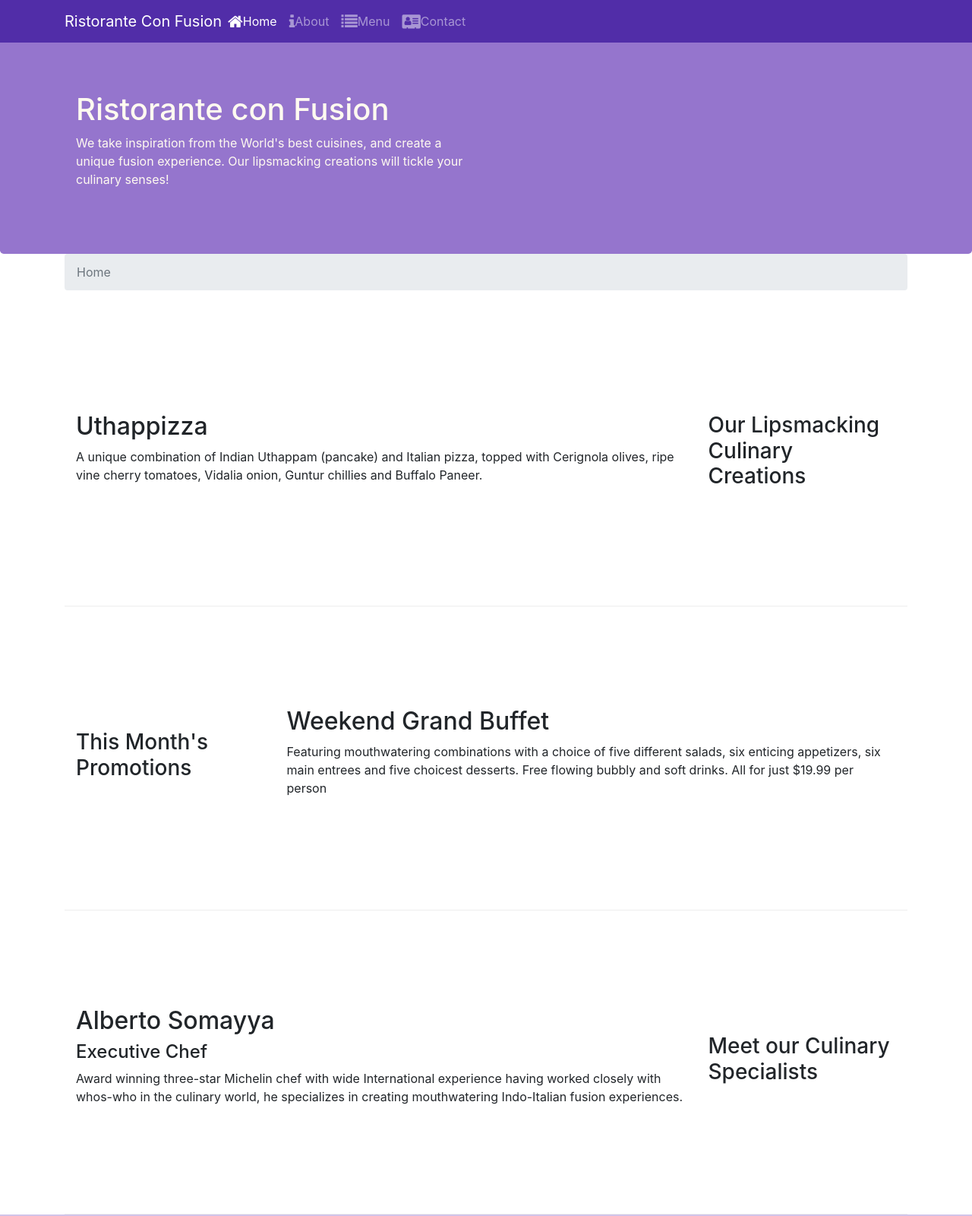
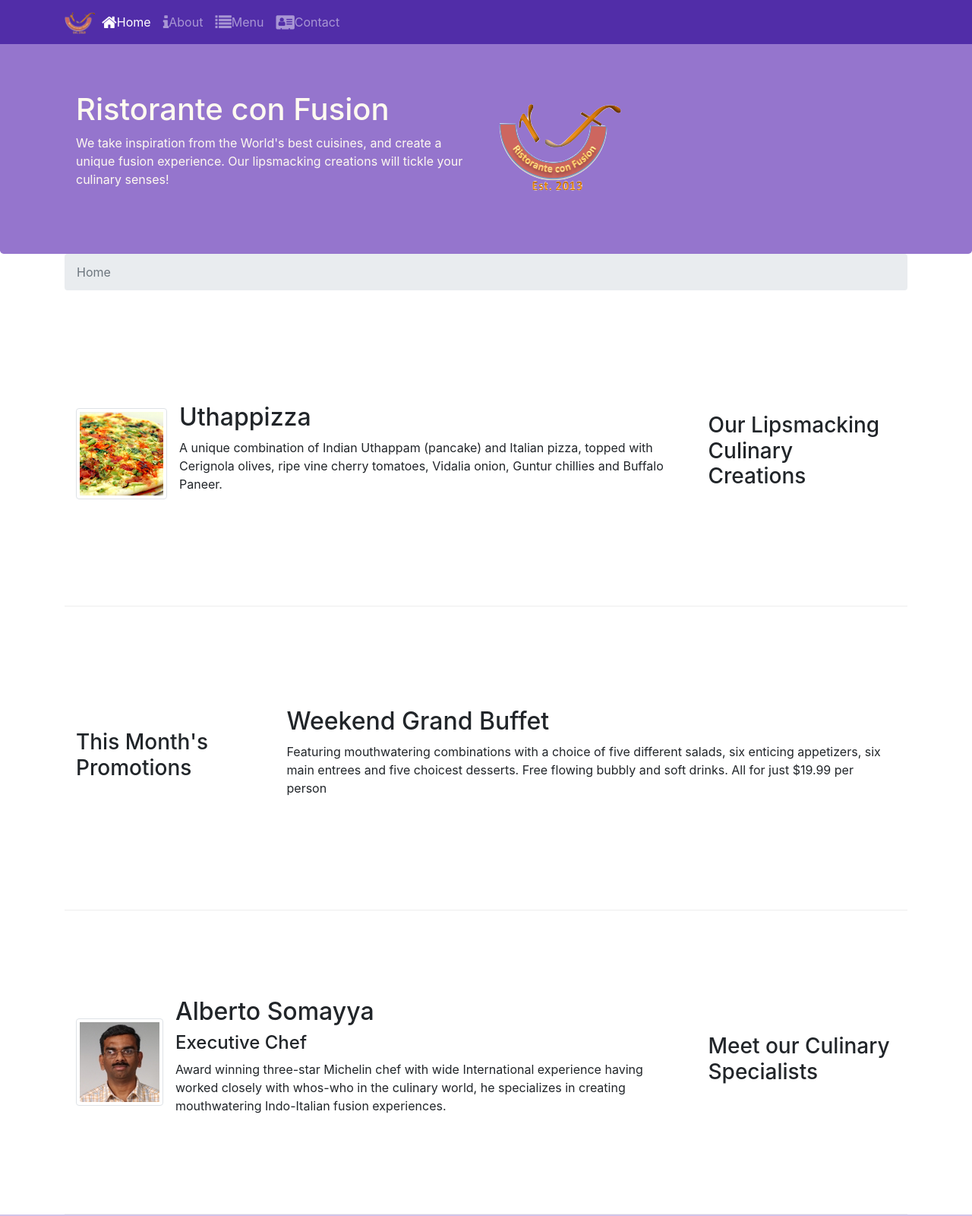
Before and after one commit to ChemsVivlo/conFusion, a website: page index.html in a window 1280 px wide. Shown: the top 1600 px of the page at 76% size. Drawn offline with nearby package versions, Linux system fonts and the light colour scheme.

Commit message:
Images and Media

```diff
--- a/index.html
+++ b/index.html
@@ -22,7 +22,7 @@
             <button class="navbar-toggler" type="button" data-toggle="collapse" data-target="#Navbar">
                 <span class="navbar-toggler-icon"></span>
             </button>
-            <a class="navbar-brand mr-auto" href="#">Ristorante Con Fusion</a>
+            <a class="navbar-brand mr-auto" href="#"><img src="img/logo.png" height="30" width="41" alt="Logo"></a>
             <div class="collapse navbar-collapse" id="Navbar">
                 <ul class="navbar-nav mr-auto">
                     <li class="nav-item active"><a class="nav-link" href="#"><span class="fa fa-home fa-lg"></span>Home</a></li>
@@ -41,7 +41,8 @@
                     <h1>Ristorante con Fusion</h1>
                     <p>We take inspiration from the World's best cuisines, and create a unique fusion experience. Our lipsmacking creations will tickle your culinary senses!</p>
                 </div>
-                <div class="col col-sm">
+                <div class="col col-sm align-self-center">
+                    <img src="img/logo.png" class="img-fluid" alt="Logo">
                 </div>
             </div>
         </div>
@@ -58,8 +59,13 @@
                 <h3>Our Lipsmacking Culinary Creations</h3>
             </div>
             <div class="col col-sm order-sm-first col-md">
-                <h2>Uthappizza</h2>
-                <p class="d-none d-sm-block">A unique combination of Indian Uthappam (pancake) and Italian pizza, topped with Cerignola olives, ripe vine cherry tomatoes, Vidalia onion, Guntur chillies and Buffalo Paneer.</p>
+                <div class="media">
+                    <img class="d-flex mr-3 img-thumbnail align-self-center" src="img/uthappizza.png" alt="uthappizza">
+                    <div class="media-body">
+                        <h2 class="mt-0">Uthappizza</h2>
+                        <p class="d-none d-sm-block">A unique combination of Indian Uthappam (pancake) and Italian pizza, topped with Cerignola olives, ripe vine cherry tomatoes, Vidalia onion, Guntur chillies and Buffalo Paneer.</p>
+                    </div>
+                </div>
             </div>
         </div>
 
@@ -79,9 +85,14 @@
                 <h3>Meet our Culinary Specialists</h3>
             </div>
             <div class="col col-sm order-sm-first col-md">
-                <h2>Alberto Somayya</h2>
-                <h4>Executive Chef</h4>
-                <p class="d-none d-sm-block">Award winning three-star Michelin chef with wide International experience having worked closely with whos-who in the culinary world, he specializes in creating mouthwatering Indo-Italian fusion experiences. </p>
+                <div class="media">
+                    <img class="d-flex mr-3 img-thumbnail align-self-center" src="img/alberto.png" alt="Alberto Somayya">
+                    <div class="media-body">
+                        <h2 class="mt-0">Alberto Somayya</h2>
+                        <h4>Executive Chef</h4>
+                        <p class="d-none d-sm-block">Award winning three-star Michelin chef with wide International experience having worked closely with whos-who in the culinary world, he specializes in creating mouthwatering Indo-Italian fusion experiences. </p>
+                    </div>
+                </div>
             </div>
         </div>
     </div>
```
Also changed, not shown: aboutus.html (+4 -4 lines), contactus.html (+3 -2 lines), img/alberto.png (added), img/buffet.png (added), img/logo.png (added), img/uthappizza.png (added), 1 other file.
